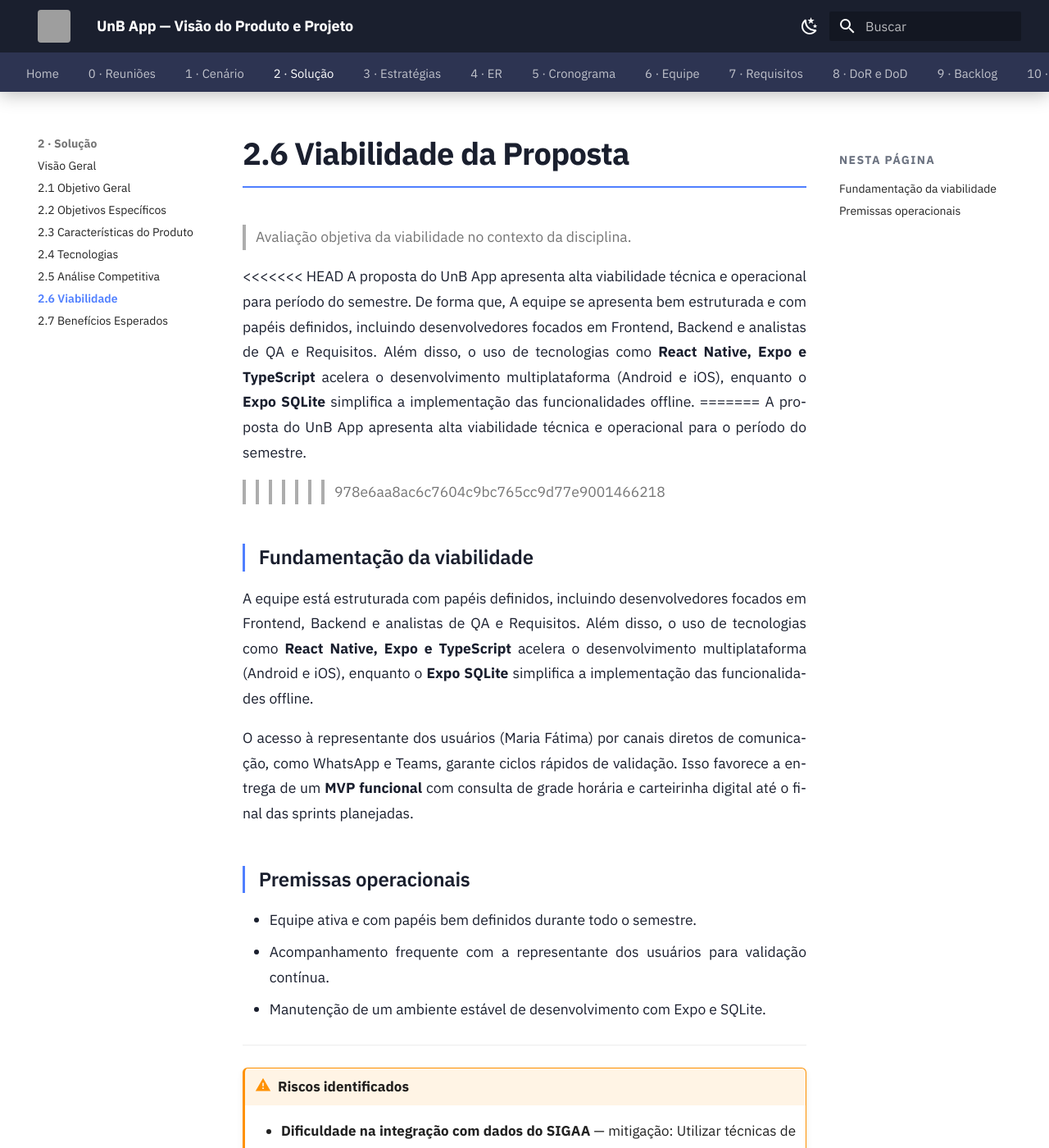
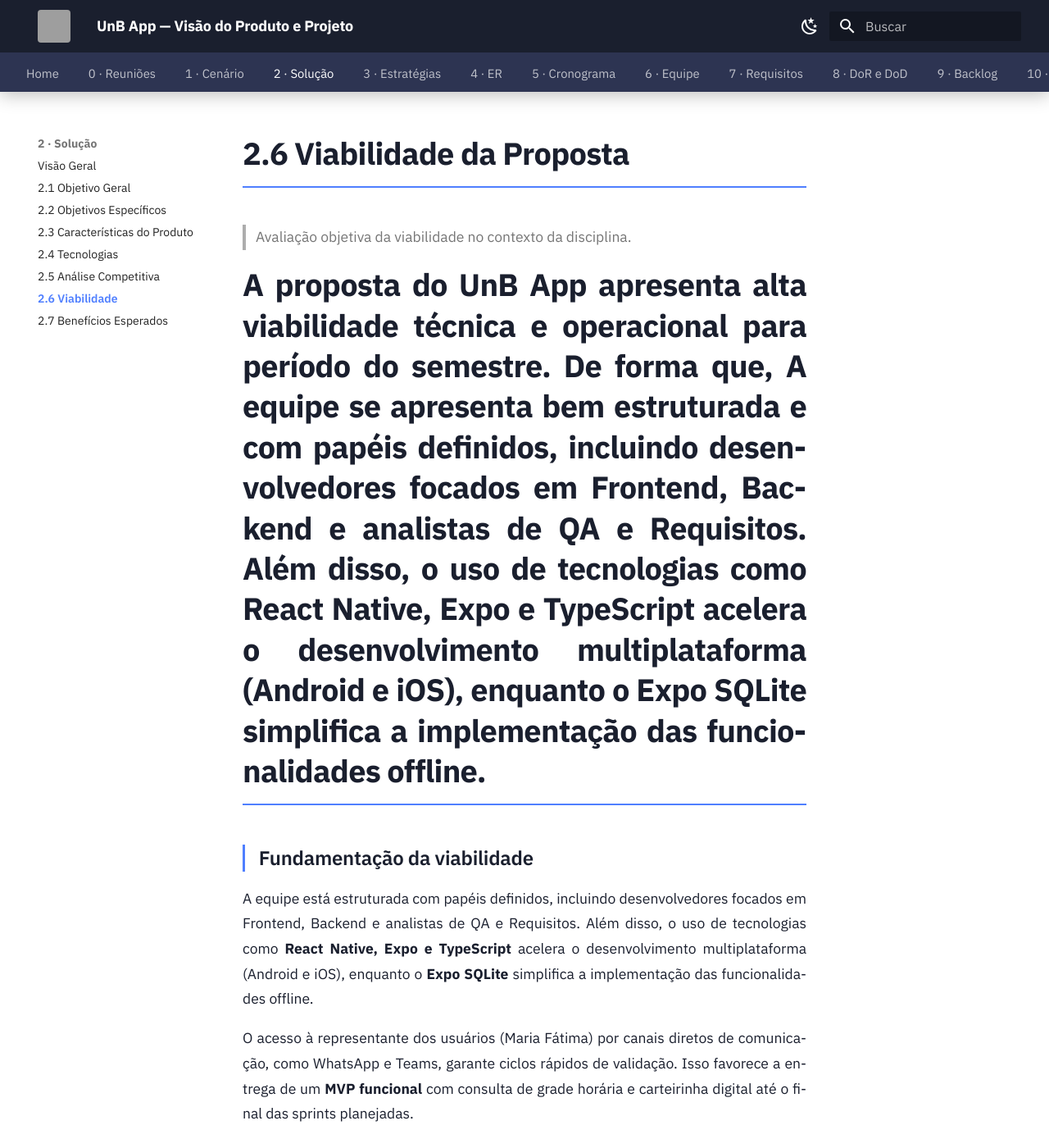
Before and after one commit to mdsreq-fga-unb/REQ-2026.1-T02-UnB-App, an MkDocs documentation site: the page built from docs/02-solucao/viabilidade.md, in a window 1280 px wide and 1400 px high. Shown: the whole window at 82% size. Built offline with MkDocs 1.6.1 and Material for MkDocs 9.7.7, drawn with Linux system fonts in a browser that asks for light colours; grey boxes are pictures that could not be loaded.

Commit message:
docs: ajusta viabilidade

```diff
--- a/docs/02-solucao/viabilidade.md
+++ b/docs/02-solucao/viabilidade.md
@@ -2,11 +2,8 @@
 
 > Avaliação objetiva da viabilidade no contexto da disciplina.
 
-<<<<<<< HEAD
 A proposta do UnB App apresenta alta viabilidade técnica e operacional para  período do semestre. De forma que, A equipe se apresenta bem estruturada e com papéis definidos, incluindo desenvolvedores focados em Frontend, Backend e analistas de QA e Requisitos. Além disso, o uso de tecnologias como **React Native, Expo e TypeScript** acelera o desenvolvimento multiplataforma (Android e iOS), enquanto o **Expo SQLite** simplifica a implementação das funcionalidades offline.
 =======
-A proposta do UnB App apresenta alta viabilidade técnica e operacional para o período do semestre.
->>>>>>> 978e6aa8ac6c7604c9bc765cc9d77e9001466218
 
 ## Fundamentação da viabilidade
 
```
